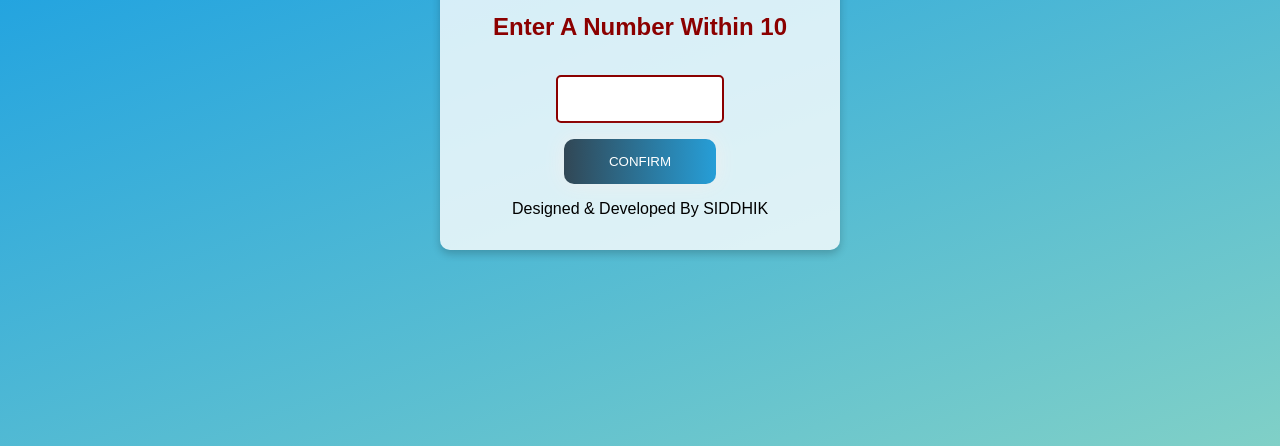
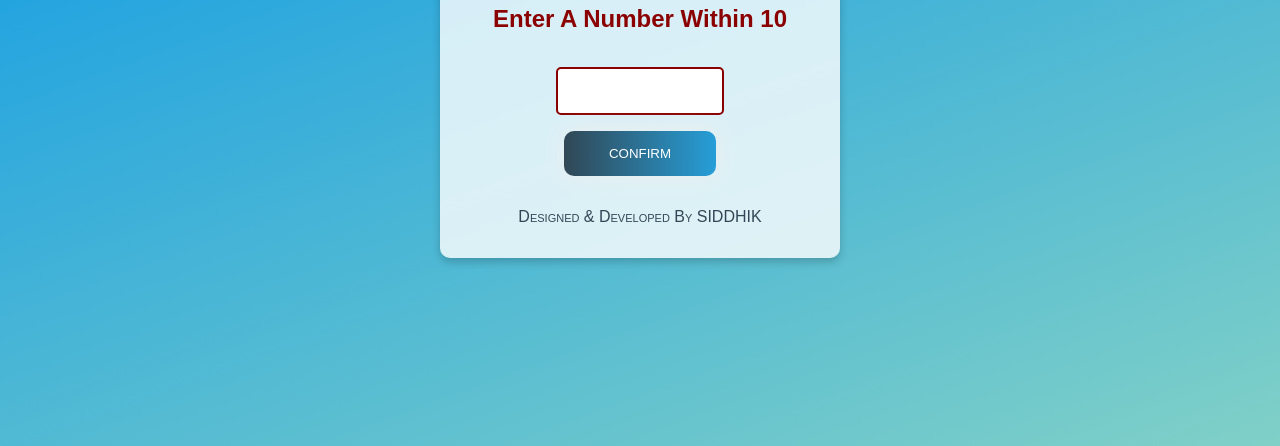
Before and after one commit to bdu1722cab3402/First_project, a plain HTML site: page index.html in a window 1280 px wide. Shown: the part 354-800 px from the top of the page. Drawn offline with Linux system fonts and the light colour scheme.

Commit message:
added paragraph

```diff
--- a/style.css
+++ b/style.css
@@ -93,3 +93,9 @@
   #retryButton {
     display: none;
   }
+  footer{
+    margin-top: 1rem;
+    color: #314755;
+    font-size: 1rem;
+    font-variant: small-caps;
+  }
```
